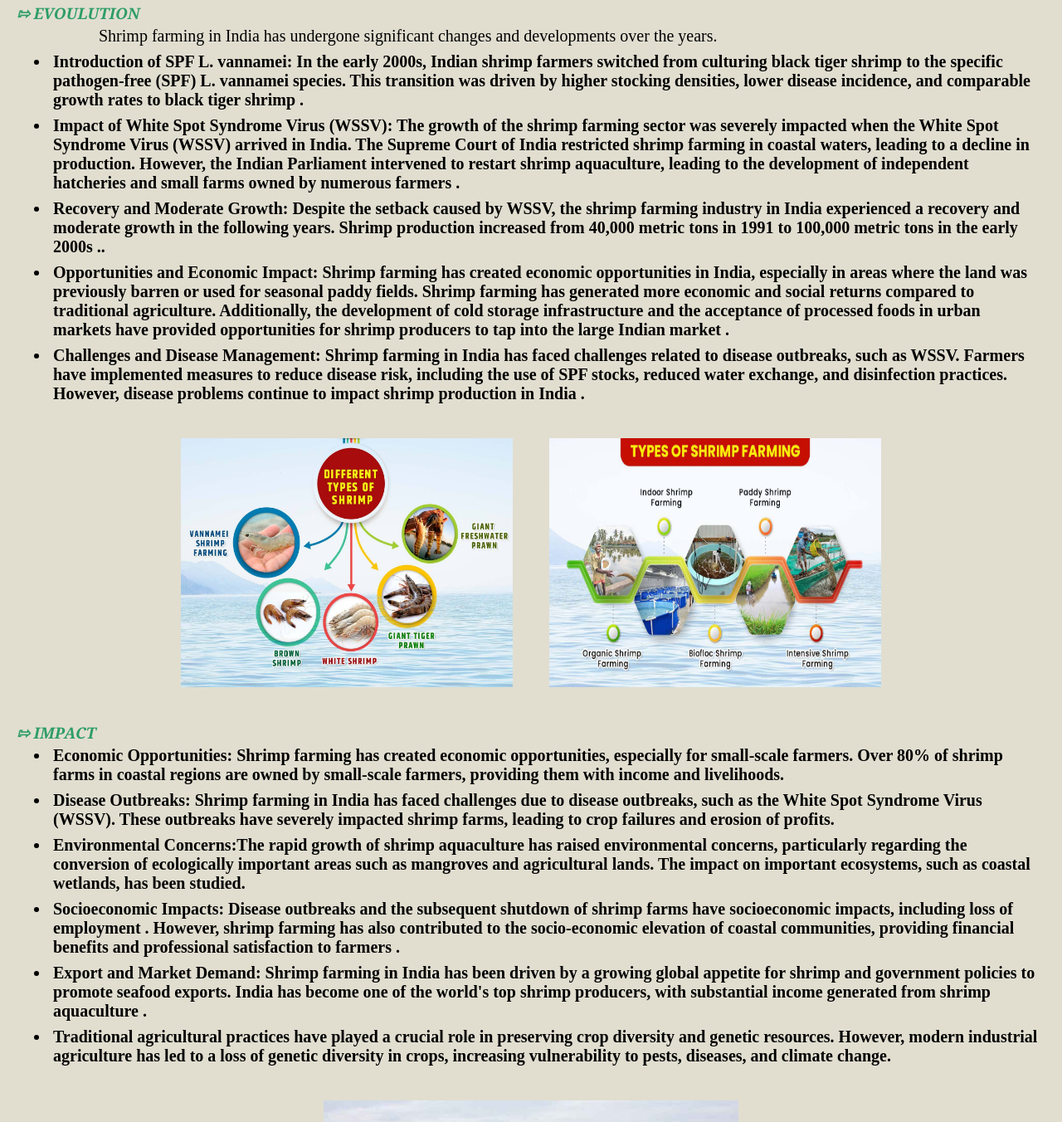
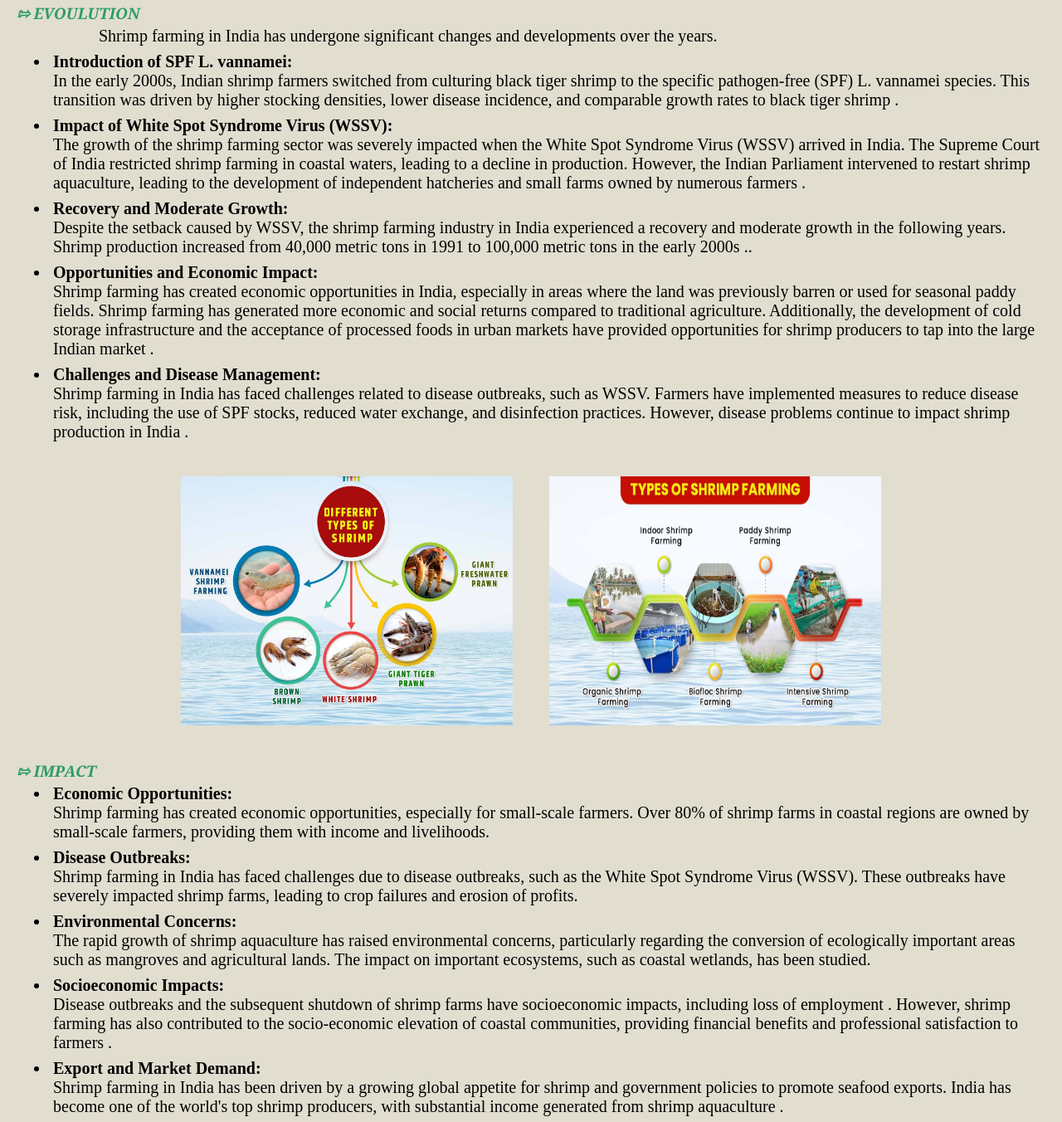
Before and after one commit to dileep-336/community-service-project, a plain HTML site: page index.html in a window 1280 px wide. Shown: the part 1786-3138 px from the top of the page at 83% size. Drawn offline with Linux system fonts and the light colour scheme; a script that the page names is missing.

Commit message:
Update index.html

```diff
--- a/index.html
+++ b/index.html
@@ -64,11 +64,11 @@
             <h3 class="side-headings">&#8688; EVOULUTION </h3>
             <ul>
                 <p class="text">&ensp;&ensp;&ensp;&ensp;&ensp; Shrimp farming in India has undergone significant changes and developments over the years. </p>
-                <li class="text"><b>Introduction of SPF L. vannamei: In the early 2000s, Indian shrimp farmers switched from culturing black tiger shrimp to the specific pathogen-free (SPF) L. vannamei species. This transition was driven by higher stocking densities, lower disease incidence, and comparable growth rates to black tiger shrimp .</li>
-                <li class="text"><b>Impact of White Spot Syndrome Virus (WSSV): The growth of the shrimp farming sector was severely impacted when the White Spot Syndrome Virus (WSSV) arrived in India. The Supreme Court of India restricted shrimp farming in coastal waters, leading to a decline in production. However, the Indian Parliament intervened to restart shrimp aquaculture, leading to the development of independent hatcheries and small farms owned by numerous farmers .</li>
-                <li class="text"><b>Recovery and Moderate Growth: Despite the setback caused by WSSV, the shrimp farming industry in India experienced a recovery and moderate growth in the following years. Shrimp production increased from 40,000 metric tons in 1991 to 100,000 metric tons in the early 2000s ..</li>
-                <li class="text"><b>Opportunities and Economic Impact: Shrimp farming has created economic opportunities in India, especially in areas where the land was previously barren or used for seasonal paddy fields. Shrimp farming has generated more economic and social returns compared to traditional agriculture. Additionally, the development of cold storage infrastructure and the acceptance of processed foods in urban markets have provided opportunities for shrimp producers to tap into the large Indian market .</li>
-                <li class="text"><b>Challenges and Disease Management: Shrimp farming in India has faced challenges related to disease outbreaks, such as WSSV. Farmers have implemented measures to reduce disease risk, including the use of SPF stocks, reduced water exchange, and disinfection practices. However, disease problems continue to impact shrimp production in India .</li>
+                <li class="text"><b>Introduction of SPF L. vannamei:</b><br> In the early 2000s, Indian shrimp farmers switched from culturing black tiger shrimp to the specific pathogen-free (SPF) L. vannamei species. This transition was driven by higher stocking densities, lower disease incidence, and comparable growth rates to black tiger shrimp .</li>
+                <li class="text"><b>Impact of White Spot Syndrome Virus (WSSV):</b><br> The growth of the shrimp farming sector was severely impacted when the White Spot Syndrome Virus (WSSV) arrived in India. The Supreme Court of India restricted shrimp farming in coastal waters, leading to a decline in production. However, the Indian Parliament intervened to restart shrimp aquaculture, leading to the development of independent hatcheries and small farms owned by numerous farmers .</li>
+                <li class="text"><b>Recovery and Moderate Growth:</b><br> Despite the setback caused by WSSV, the shrimp farming industry in India experienced a recovery and moderate growth in the following years. Shrimp production increased from 40,000 metric tons in 1991 to 100,000 metric tons in the early 2000s ..</li>
+                <li class="text"><b>Opportunities and Economic Impact:</b><br> Shrimp farming has created economic opportunities in India, especially in areas where the land was previously barren or used for seasonal paddy fields. Shrimp farming has generated more economic and social returns compared to traditional agriculture. Additionally, the development of cold storage infrastructure and the acceptance of processed foods in urban markets have provided opportunities for shrimp producers to tap into the large Indian market .</li>
+                <li class="text"><b>Challenges and Disease Management:</b><br> Shrimp farming in India has faced challenges related to disease outbreaks, such as WSSV. Farmers have implemented measures to reduce disease risk, including the use of SPF stocks, reduced water exchange, and disinfection practices. However, disease problems continue to impact shrimp production in India .</li>
 
             </ul>
             <br>
@@ -79,12 +79,12 @@
             <br>
             <h3 class="side-headings">&#8688; IMPACT</h3>
             <ul>
-                <li class="text"><b> Economic Opportunities:</b> Shrimp farming has created economic opportunities, especially for small-scale farmers. Over 80% of shrimp farms in coastal regions are owned by small-scale farmers, providing them with income and livelihoods.</li>
-                <li class="text"><b> Disease Outbreaks:</b> Shrimp farming in India has faced challenges due to disease outbreaks, such as the White Spot Syndrome Virus (WSSV). These outbreaks have severely impacted shrimp farms, leading to crop failures and erosion of profits.</li>
-                <li class="text"><b>Environmental Concerns:</b>The rapid growth of shrimp aquaculture has raised environmental concerns, particularly regarding the conversion of ecologically important areas such as mangroves and agricultural lands. The impact on important ecosystems, such as coastal wetlands, has been studied.</li>
-                <li class="text"><b>Socioeconomic Impacts:</b> Disease outbreaks and the subsequent shutdown of shrimp farms have socioeconomic impacts, including loss of employment . However, shrimp farming has also contributed to the socio-economic elevation of coastal communities, providing financial benefits and professional satisfaction to farmers .</li>
-                <li class="text"><b></b> Export and Market Demand: Shrimp farming in India has been driven by a growing global appetite for shrimp and government policies to promote seafood exports. India has become one of the world's top shrimp producers, with substantial income generated from shrimp aquaculture .</li>
-                <li class="text"><b></b> Traditional agricultural practices have played a crucial role in preserving crop diversity and genetic resources. However, modern industrial agriculture has led to a loss of genetic diversity in crops, increasing vulnerability to pests, diseases, and climate change.</li>
+                <li class="text"><b> Economic Opportunities:</b><br> Shrimp farming has created economic opportunities, especially for small-scale farmers. Over 80% of shrimp farms in coastal regions are owned by small-scale farmers, providing them with income and livelihoods.</li>
+                <li class="text"><b> Disease Outbreaks:</b><br> Shrimp farming in India has faced challenges due to disease outbreaks, such as the White Spot Syndrome Virus (WSSV). These outbreaks have severely impacted shrimp farms, leading to crop failures and erosion of profits.</li>
+                <li class="text"><b>Environmental Concerns:</b><br>The rapid growth of shrimp aquaculture has raised environmental concerns, particularly regarding the conversion of ecologically important areas such as mangroves and agricultural lands. The impact on important ecosystems, such as coastal wetlands, has been studied.</li>
+                <li class="text"><b>Socioeconomic Impacts:</b><br> Disease outbreaks and the subsequent shutdown of shrimp farms have socioeconomic impacts, including loss of employment . However, shrimp farming has also contributed to the socio-economic elevation of coastal communities, providing financial benefits and professional satisfaction to farmers .</li>
+                <li class="text"><b> Export and Market Demand:</b><br> Shrimp farming in India has been driven by a growing global appetite for shrimp and government policies to promote seafood exports. India has become one of the world's top shrimp producers, with substantial income generated from shrimp aquaculture .</li>
+
             </ul>
             <br>
             <div id = intro-images>
```
